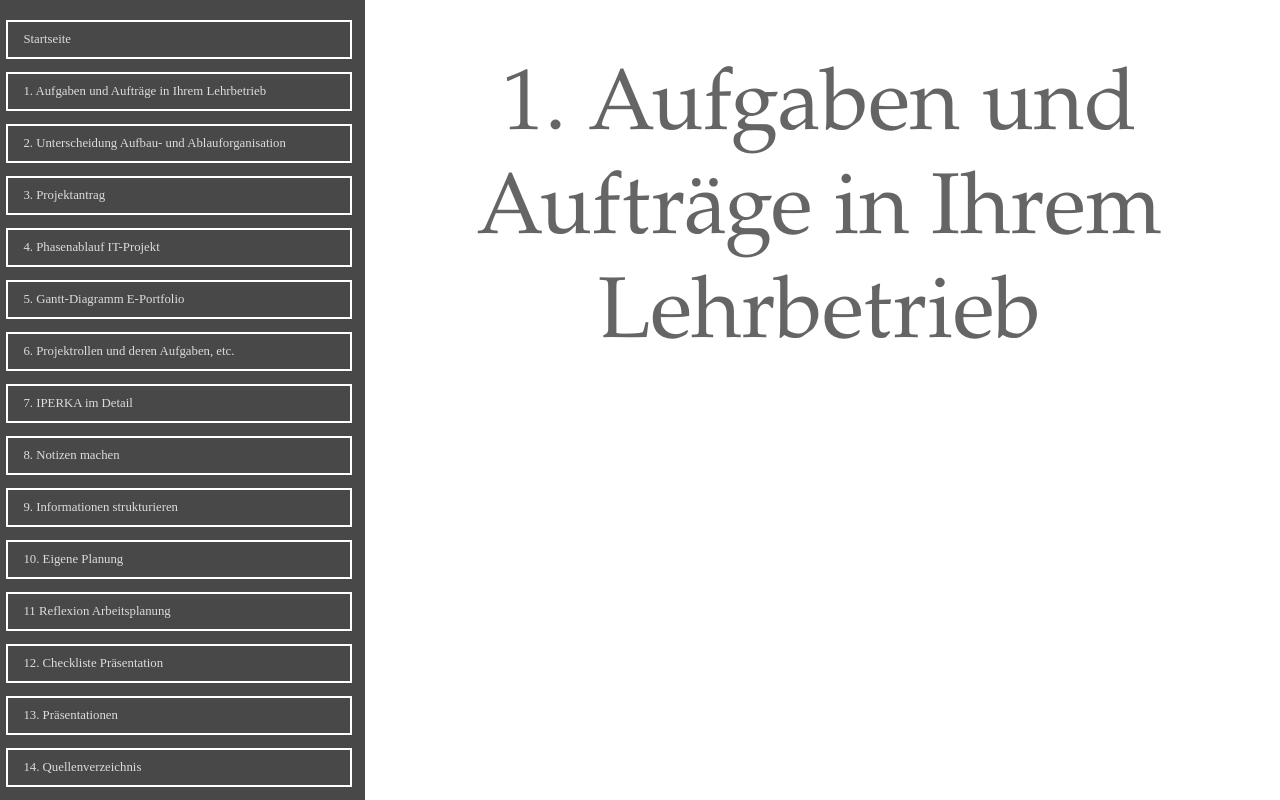
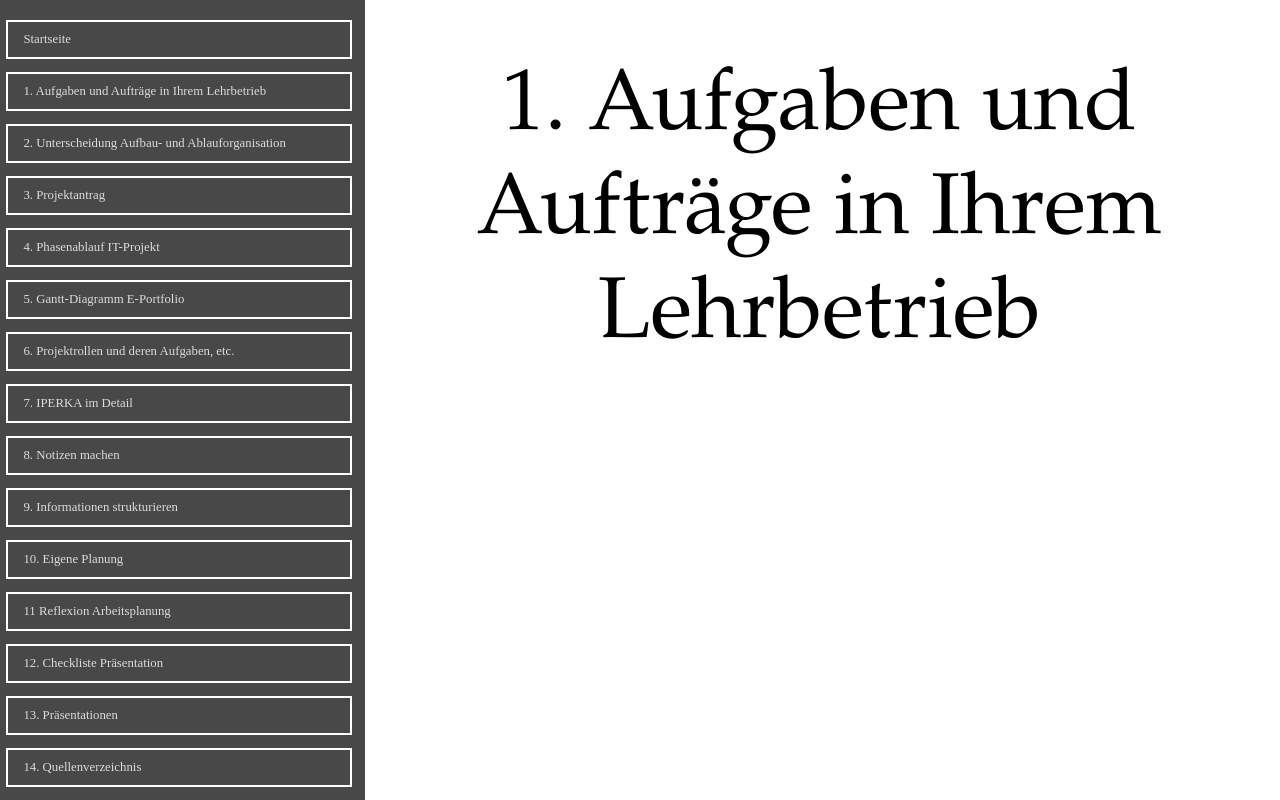
Before and after one commit to MasterNIci/e-portfolio-m431, a plain HTML site: page elf.html in a window 1280 px wide. Drawn offline with Linux system fonts and the light colour scheme; a script that the page names is missing.

Commit message:
Update style.css

```diff
--- a/style.css
+++ b/style.css
@@ -175,8 +175,7 @@ h1 {
      font-size: 540%;
   margin-left: 30%;
   margin-right: 2%;
-  background-color: white;
-  opacity: 0.6;
+  background-color: rgba(255, 255, 255, 0.6);
     border-color: black;
 }
 
```
